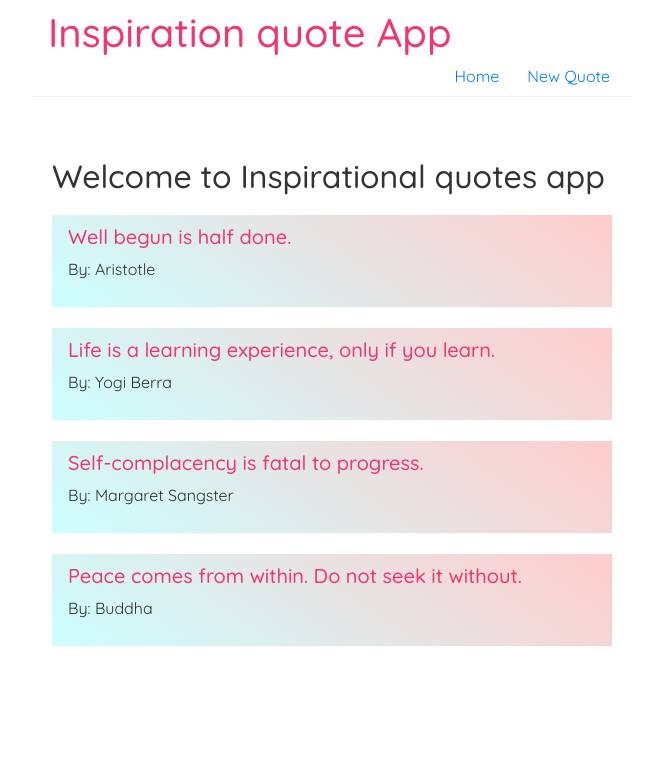
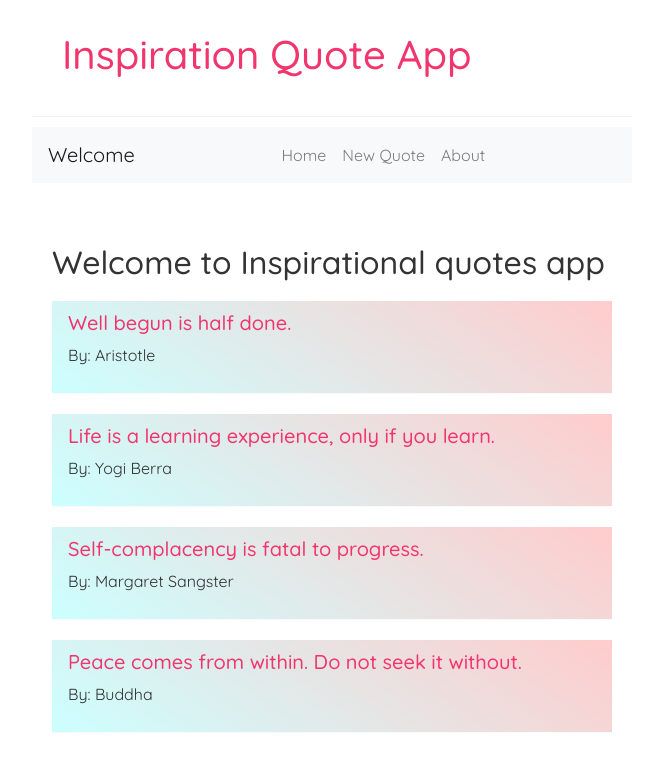
Before and after one commit to krishna-thapa/quote-react-web-app, a React (Create React App) app: page / in a window 1280 px wide. Shown: the top 770 px of the page, without its empty margins (308-971 px from the left). Built offline with nearby package versions, Linux system fonts and the light colour scheme; data requests are answered from the project's data file.

Commit message:
Bootstrap navbar is added

```diff
--- a/src/App.js
+++ b/src/App.js
@@ -1,4 +1,4 @@
-import Navbar from "./components/Navbar";
+import QuoteNavbar from "./components/QuoteNavbar";
 import Home from "./components/Home";
 import { BrowserRouter as Router, Route, Switch} from "react-router-dom";
 import Create from "./pages/Create";
@@ -8,7 +8,7 @@ function App() {
   return (
     <Router>
       <div className="App">
-        <Navbar />
+        <QuoteNavbar />
         <div className="content">
           <Switch>
             <Route exact path="/">
--- a/src/components/Navbar.js
+++ /dev/null
@@ -1,13 +0,0 @@
-const Navbar = () => {
-  return (
-    <nav className="navbar">
-      <h1>Inspiration quote App</h1>
-      <div className="links">
-        <a href="/">Home</a>
-        <a href="/create">New Quote</a>
-      </div>
-    </nav>
-  );
-}
-
-export default Navbar;
--- /dev/null
+++ b/src/components/QuoteNavbar.js
@@ -0,0 +1,24 @@
+import { Navbar, Nav } from "react-bootstrap";
+
+const QuoteNavbar = () => {
+  return (
+    <nav>
+      <div className="quote-navbar">
+        <h1>Inspiration Quote App</h1>
+      </div>
+      <Navbar className="quote-navbar-content" bg="light" expand="sm">
+        <Navbar.Brand class="quote-navbar-text" href="/">Welcome</Navbar.Brand>
+        <Navbar.Toggle aria-controls="basic-navbar-nav" />
+        <Navbar.Collapse id="basic-navbar-nav">
+          <Nav className="mr-auto links">
+            <Nav.Link href="/">Home</Nav.Link>
+            <Nav.Link href="#home">New Quote</Nav.Link>
+            <Nav.Link href="#link">About</Nav.Link>
+          </Nav>
+        </Navbar.Collapse>
+      </Navbar>
+    </nav>
+  );
+}
+
+export default QuoteNavbar;
--- a/src/index.css
+++ b/src/index.css
@@ -6,27 +6,28 @@
   font-family: "Quicksand";
   color: #333;
 }
-.navbar {
-  padding: 20px;
+.quote-navbar {
+  padding: 30px;
   display: flex;
   align-items: center;
   max-width: 600px;
   margin: 0 auto;
   border-bottom: 1px solid #f2f2f2;
 }
-.navbar h1 {
+.quote-navbar h1 {
   color: #f1356d;
 }
-.navbar .links {
+.quote-navbar-content {
+  max-width: 600px;
+  margin: 10px auto;
+}
+.quote-navbar-content .links {
   margin-left: auto;
 }
-.navbar a {
-  margin-left: 16px;
-  text-decoration: none;
-  padding: 6px;
-}
-.navbar a:hover {
-  color: #f1356d;
+.navbar-light .navbar-brand:hover,
+.navbar-light .navbar-nav .nav-link:hover,
+.navbar-light .navbar-nav .nav-link:focus {
+  color: #f1356d !important;
 }
 .content {
   max-width: 600px;
```
